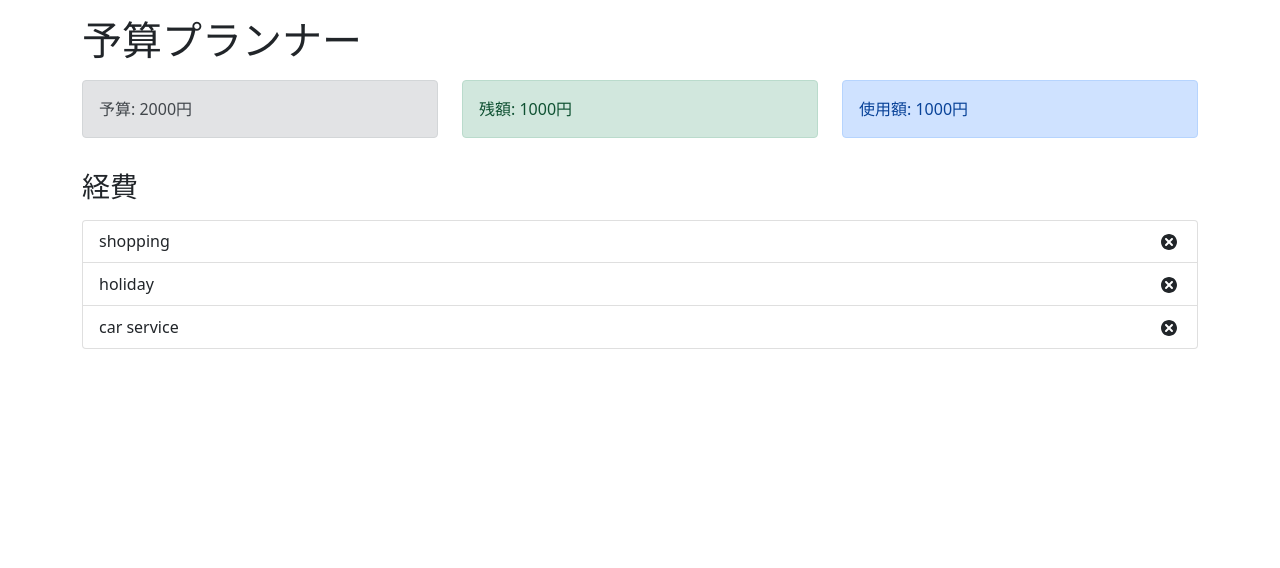
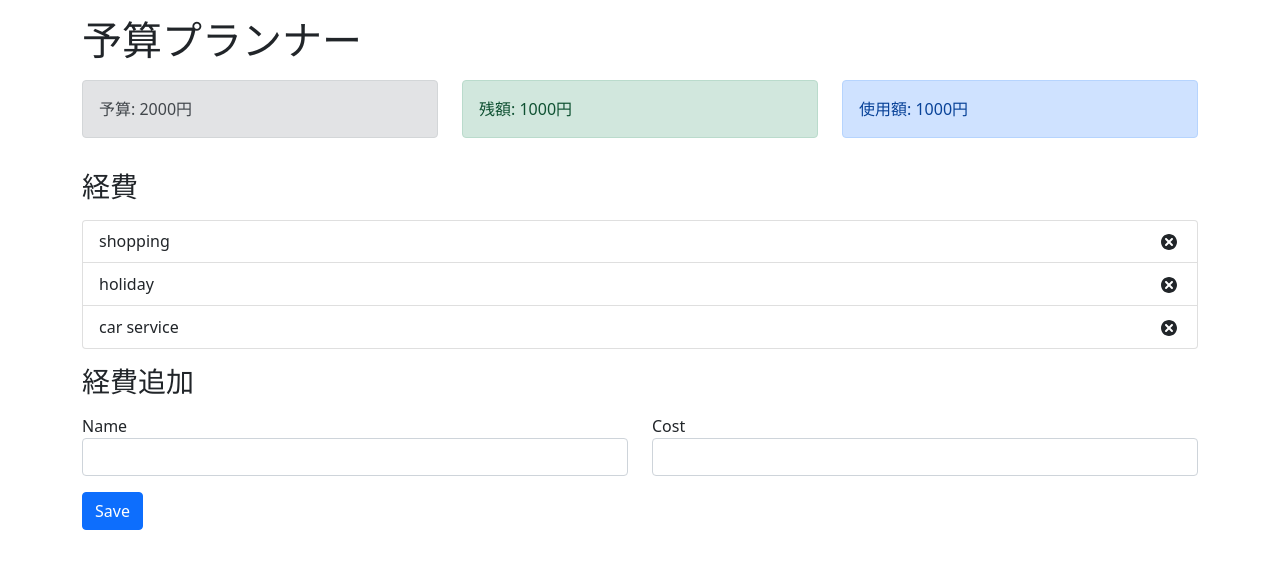
Before and after one commit to kenta0313/budget-tracker, a Next.js app: page / in a window 1280 px wide. Shown: the top 568 px of the page. Built offline with nearby package versions, Linux system fonts and the light colour scheme.

Commit message:
経費追加のコンポーネントを追加

```diff
--- /dev/null
+++ b/src/components/AddExpenseForm.tsx
@@ -0,0 +1,39 @@
+import React from 'react';
+
+const AddExpenseForm = () => {
+
+	return (
+		<form>
+			<div className='row'>
+				<div className='col-sm'>
+					<label htmlFor='name'>Name</label>
+					<input
+						required
+						type='text'
+						className='form-control'
+						id='name'
+					></input>
+				</div>
+				<div className='col-sm'>
+					<label htmlFor='cost'>Cost</label>
+					<input
+						required
+						type='text'
+						className='form-control'
+						id='cost'
+					></input>
+				</div>
+
+			</div>
+            <div className='row'>
+            	<div className='col-sm'>
+					<button type='submit' className='btn btn-primary mt-3'>
+						Save
+					</button>
+				</div>
+            </div>
+		</form>
+	);
+};
+
+export default AddExpenseForm;
--- a/src/pages/index.tsx
+++ b/src/pages/index.tsx
@@ -4,6 +4,7 @@
 import Remaining from '../components/Remaining';
 import ExpenseTotal from '../components/ExpenseTotal';
 import ExpenseList from '../components/ExpenseList';
+import AddExpenseForm from 'components/AddExpenseForm';
 
 const App = () => {
 	return (
@@ -26,6 +27,12 @@
 					<ExpenseList />
 				</div>
 			</div>
+			<h3 className='mt-3'>経費追加</h3>
+			<div className='row mt-3'>
+				<div className='col-sm'>
+					<AddExpenseForm />
+				</div>
+			</div>
 		</div>
 	);
 };
```
